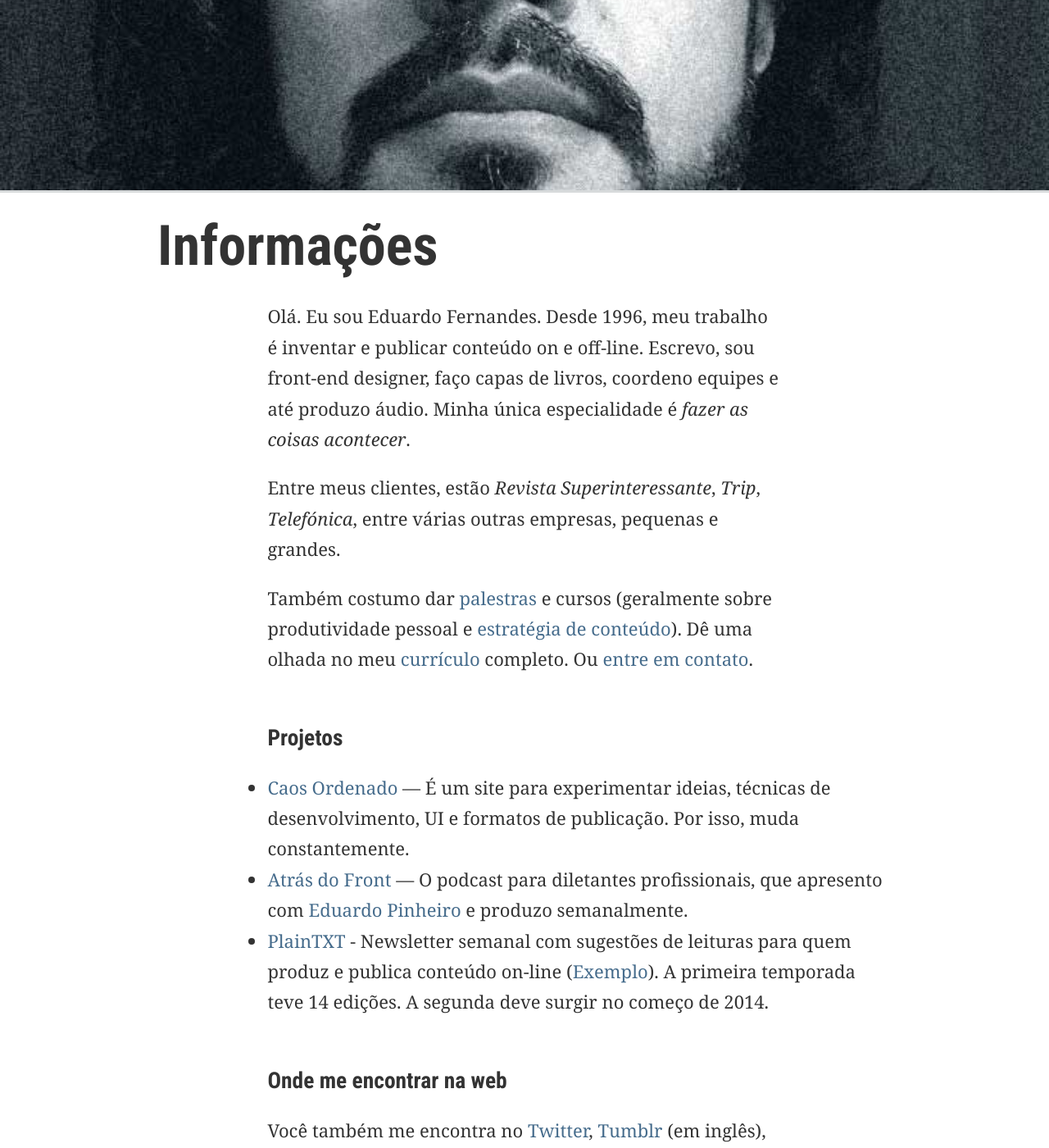
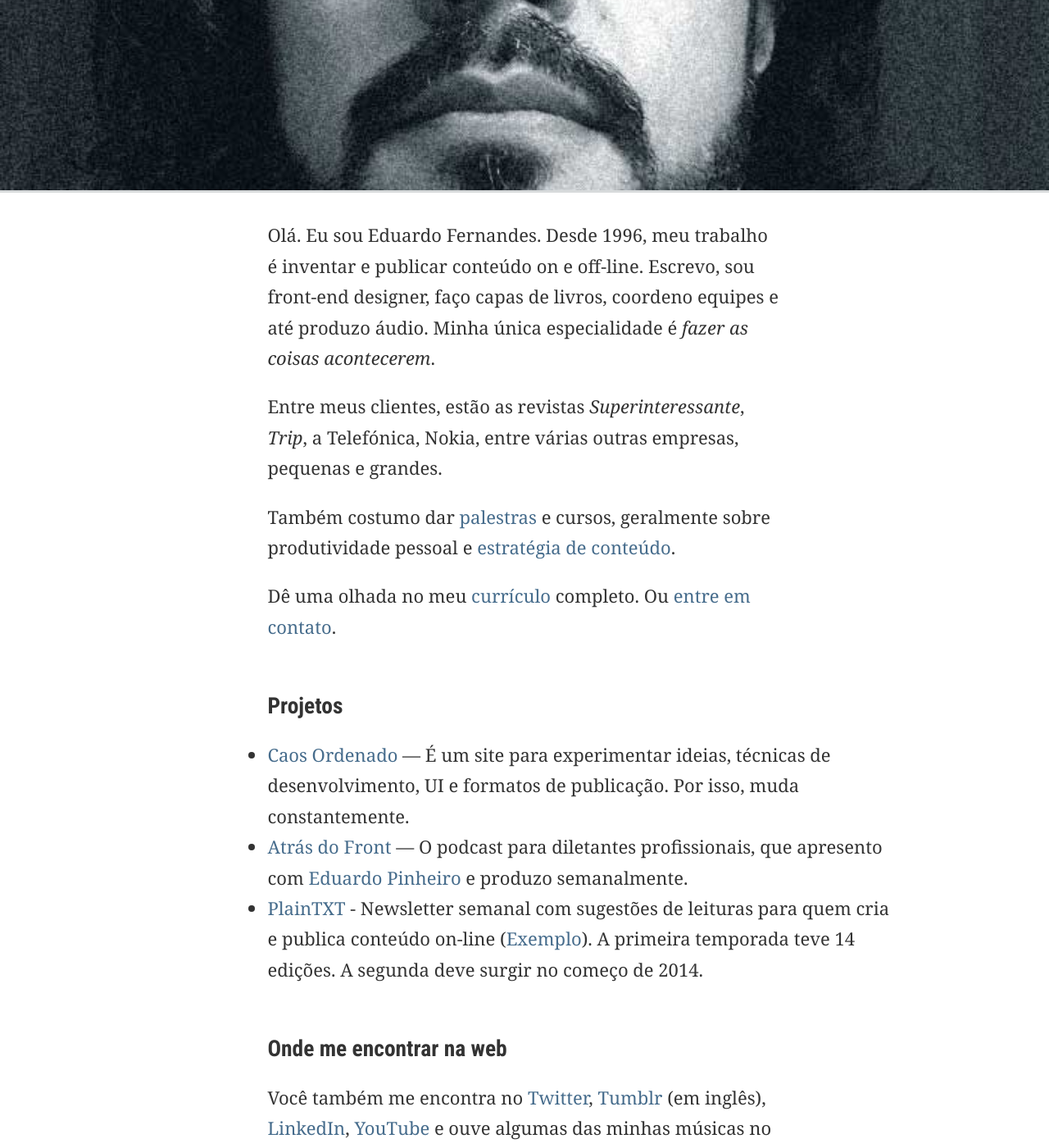
Before and after one commit to eduf/eduf.github.com, a Jekyll site: the page built from info.html, in a window 1280 px wide and 1400 px high, scrolled down 213 px. Shown: the whole window at 82% size. Built offline with Jekyll 4.4.1, drawn with Linux system fonts in a browser that asks for light colours; nearby versions of some CDN libraries; comment, search, counter and statistics services are not loaded.

Commit message:
Info de novo

```diff
--- a/info.html
+++ b/info.html
@@ -5,20 +5,20 @@ image:
 - /images/eduf.jpg
 ---
 
-	<h1 class="entry-title" itemprop="name">{{page.title}}</h1>
+		<p>Olá. Eu sou Eduardo Fernandes. Desde 1996, meu trabalho é inventar e publicar conteúdo on e off-line. Escrevo, sou front-end designer, faço capas de livros, coordeno equipes e até produzo áudio. Minha única especialidade é <em>fazer as coisas acontecerem</em>.</p>
 
-		<p>Olá. Eu sou Eduardo Fernandes. Desde 1996, meu trabalho é inventar e publicar conteúdo on e off-line. Escrevo, sou front-end designer, faço capas de livros, coordeno equipes e até produzo áudio. Minha única especialidade é <em>fazer as coisas acontecer</em>.</p>
+		<p>Entre meus clientes, estão as revistas <em>Superinteressante</em>, <em>Trip</em>, a Telefónica, Nokia, entre várias outras empresas, pequenas e grandes.</p>
 
-		<p>Entre meus clientes, estão <em>Revista Superinteressante</em>, <em>Trip</em>, <em>Telefónica</em>, entre várias outras empresas, pequenas e grandes.</p>
+		<p>Também costumo dar <a href="http://caosordenado.com/apresentacoes.html" rel="bookmark"  itemprop="url">palestras</a> e cursos, geralmente sobre produtividade pessoal e <a href="http://caosordenado.com/curso-de-estrategia-de-conteudo/" rel="bookmark" itemprop="url">estratégia de conteúdo</a>.</p>
 
-		<p>Também costumo dar <a href="http://caosordenado.com/apresentacoes.html" rel="bookmark"  itemprop="url">palestras</a> e cursos (geralmente sobre produtividade pessoal e <a href="http://caosordenado.com/curso-de-estrategia-de-conteudo/" rel="bookmark" itemprop="url">estratégia de conteúdo</a>). Dê uma olhada no meu <a href="http://caosordenado.com/curriculo.html" rel="me">currículo</a> completo. Ou <a href="mailto:&#x65;&#x64;&#x75;&#x66;&#x40;&#x63;&#x61;&#x6F;&#x73;&#x6F;&#x72;&#x64;&#x65;&#x6E;&#x61;&#x64;&#x6F;&#x2E;&#x63;&#x6F;&#x6D;">entre em contato</a>.</p>
+		<p>Dê uma olhada no meu <a href="http://caosordenado.com/curriculo.html" rel="me">currículo</a> completo. Ou <a href="mailto:&#x65;&#x64;&#x75;&#x66;&#x40;&#x63;&#x61;&#x6F;&#x73;&#x6F;&#x72;&#x64;&#x65;&#x6E;&#x61;&#x64;&#x6F;&#x2E;&#x63;&#x6F;&#x6D;">entre em contato</a>.</p>
 
 	<h2>Projetos</h2>
 
 	<ul>
 		<li><a href="http://caosordenado.com" rel="me" itemprop="url">Caos Ordenado</a> — É um site para experimentar ideias, técnicas de desenvolvimento, UI e formatos de publicação. Por isso, muda constantemente.</li>
 		<li><a href="http://atrasdofront.tumblr.com" rel="me" itemprop="url">Atrás do Front</a> — O podcast para diletantes profissionais, que apresento com <a href="http://tzal.org" itemprop="url">Eduardo Pinheiro</a> e produzo semanalmente.</li>
-		<li><a href="http://caosordenado.us5.list-manage.com/subscribe?u=54a934b9aa7d008b9bb575d47&id=6f4f7427e5" rel="me" itemprop="url">PlainTXT</a> - Newsletter semanal com sugestões de leituras para quem produz e publica conteúdo on-line (<a href="http://us5.campaign-archive2.com/?u=54a934b9aa7d008b9bb575d47&id=120602445d" rel="bookmark"  itemprop="url">Exemplo</a>). A primeira temporada teve 14 edições. A segunda deve surgir no começo de 2014.</li>
+		<li><a href="http://caosordenado.us5.list-manage.com/subscribe?u=54a934b9aa7d008b9bb575d47&id=6f4f7427e5" rel="me" itemprop="url">PlainTXT</a> - Newsletter semanal com sugestões de leituras para quem cria e publica conteúdo on-line (<a href="http://us5.campaign-archive2.com/?u=54a934b9aa7d008b9bb575d47&id=120602445d" rel="bookmark"  itemprop="url">Exemplo</a>). A primeira temporada teve 14 edições. A segunda deve surgir no começo de 2014.</li>
 	</ul>
 
 	<h2>Onde me encontrar na web</h2>
```
Also changed, not shown: 1 other file.
